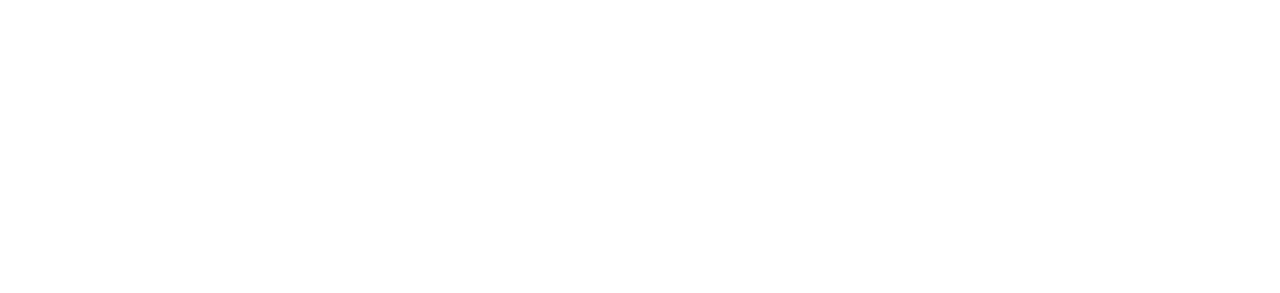
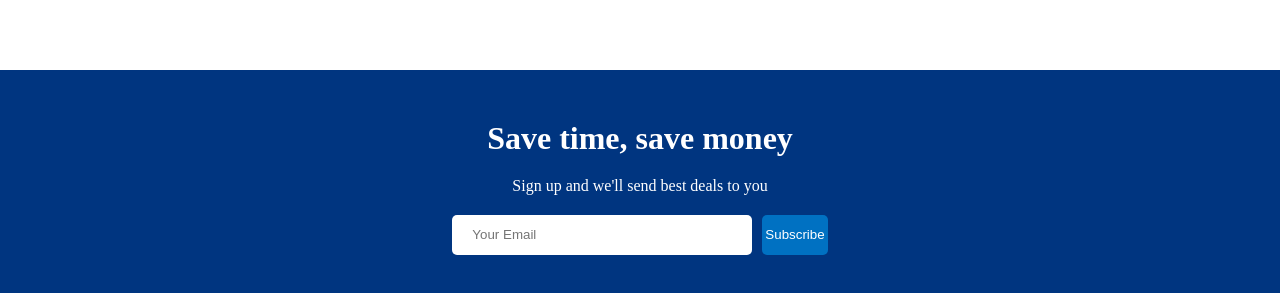
Before and after one commit to karthikgpi1/Reservation-site-using-react, a React (Create React App) app: page / in a window 1280 px wide. Shown: the part 1353-1646 px from the top of the page. Before the commit the page ends 1343 px from the top, so only its background shows below. Built offline with nearby package versions, Linux system fonts and the light colour scheme.

Commit message:
emailList

```diff
--- /dev/null
+++ b/src/pages/components/mailList/MailList.jsx
@@ -0,0 +1,16 @@
+import "./mailList.css";
+
+const MailList = () => {
+  return (
+    <div className="mail">
+      <h1 className="mailTitle">Save time, save money</h1>
+      <span className="mailDesc">Sign up and we'll send best deals to you</span>
+      <div className="mailInputContainer">
+        <input type="text" placeholder="Your Email" />
+        <button>Subscribe</button>
+      </div>
+    </div>
+  );
+};
+
+export default MailList;
--- /dev/null
+++ b/src/pages/components/mailList/mailList.css
@@ -0,0 +1,32 @@
+.mail{
+    width: 100%;
+    margin-top: 50px;
+    background-color: #003580;
+    color: white;
+    display: flex;
+    flex-direction: column;
+    align-items: center;
+    gap: 20px;
+    padding: 50px;
+}
+
+.mailInputContainer>input{
+    width: 300px;
+    height: 30px;
+    border: none;
+    padding: 20px;
+    margin-right: 10px;
+    border-radius: 5px;
+
+}
+
+.mailInputContainer>button{
+    height: 40px;
+    background-color: #0071c2;
+    color: white;
+    font-weight: 500;
+    border: none;
+    border-radius: 5px;
+    cursor: pointer;
+    padding: 3px;
+}
--- a/src/pages/home/Home.jsx
+++ b/src/pages/home/Home.jsx
@@ -1,6 +1,7 @@
 import Featured from "../components/featured/Featured";
 import FeaturedProperties from "../components/featuredProperties/FeaturedProperties";
 import Header from "../components/header/Header";
+import MailList from "../components/mailList/MailList";
 import Navbar from "../components/navbar/Navbar";
 import PropertyList from "../components/propertyList/PropertyList";
 import "./home.css";
@@ -16,6 +17,7 @@
         <PropertyList />
         <h1 className="homeTitle">Homes guests love</h1>
         <FeaturedProperties />
+        <MailList />
       </div>
     </div>
   );
```
